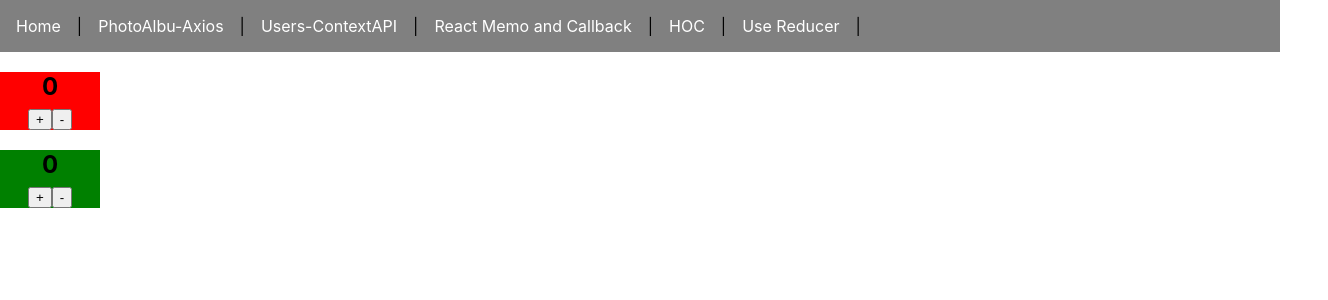
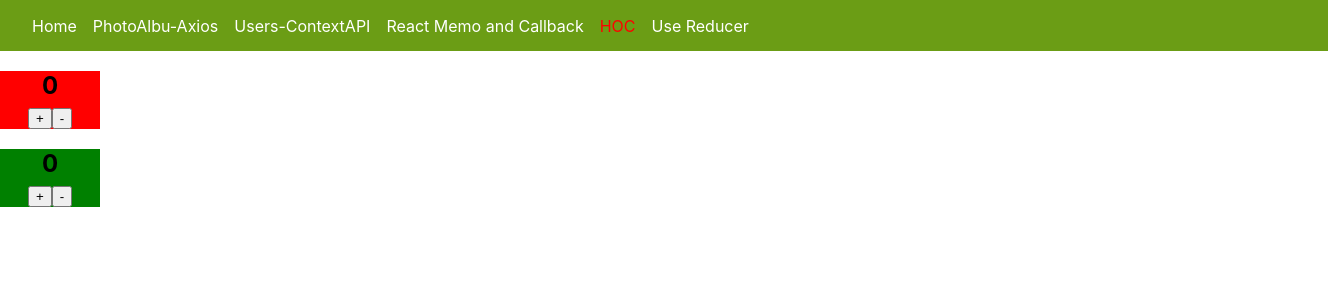
Before and after one commit to SanuKumar/react-brushup, a React (Create React App) app: page /hoc in a window 1280 px wide. Shown: the top 300 px of the page, 1328 px wide, since content can reach past the window. Built offline with nearby package versions, Linux system fonts and the light colour scheme; no server answers.

Commit message:
updated header styles

```diff
--- a/src/App.css
+++ b/src/App.css
@@ -1,38 +1,4 @@
-.App {
-  text-align: center;
+body {
+  margin: 0;
+  padding: 0;
 }
-
-.App-logo {
-  height: 40vmin;
-  pointer-events: none;
-}
-
-@media (prefers-reduced-motion: no-preference) {
-  .App-logo {
-    animation: App-logo-spin infinite 20s linear;
-  }
-}
-
-.App-header {
-  background-color: #282c34;
-  min-height: 100vh;
-  display: flex;
-  flex-direction: column;
-  align-items: center;
-  justify-content: center;
-  font-size: calc(10px + 2vmin);
-  color: white;
-}
-
-.App-link {
-  color: #61dafb;
-}
-
-@keyframes App-logo-spin {
-  from {
-    transform: rotate(0deg);
-  }
-  to {
-    transform: rotate(360deg);
-  }
-}
--- a/src/components/Header/Header.css
+++ b/src/components/Header/Header.css
@@ -1,16 +1,24 @@
-.header {
-  background-color: gray;
-  display: flex;
+.main-header {
+  height: 3.2rem;
+  background-color: rgb(107, 157, 21);
+  padding: 0 1.5rem;
   width: 100%;
-  overflow-y: scroll;
 }
 
-a {
-  padding: 1rem;
+.header {
+  display: flex;
+  overflow-y: scroll;
+  height: 100%;
+  align-items: center;
+}
+
+.main-header__item {
+  margin: 0 0.5rem;
   text-decoration: none;
   color: white;
 }
 
-p {
-  text-align: right;
+.main-header__item span:hover,
+.active {
+  color: red;
 }
--- a/src/components/Header/Header.js
+++ b/src/components/Header/Header.js
@@ -1,29 +1,55 @@
 import React from "react";
-import { Link } from "react-router-dom";
+import { NavLink } from "react-router-dom";
 import "./Header.css";
 
 const Header = () => {
   return (
-    <nav className="header">
-      <p>
-        <Link to={"/"}>Home</Link>|
-      </p>
-      <p>
-        <Link to={"/photos"}>PhotoAlbu-Axios</Link>|
-      </p>
-      <p>
-        <Link to="/user">Users-ContextAPI</Link>|
-      </p>
-      <p>
-        <Link to="/memo">React Memo and Callback</Link>|
-      </p>
-      <p>
-        <Link to="/hoc">HOC</Link>|
-      </p>
-      <p>
-        <Link to="/useReducer">Use Reducer</Link>|
-      </p>
-    </nav>
+    <div className="main-header">
+      <nav className="header">
+        <NavLink
+          activeClassName="active"
+          className="main-header__item"
+          to={"/"}
+        >
+          <span>Home</span>
+        </NavLink>
+        <NavLink
+          activeClassName="active"
+          className="main-header__item"
+          to={"/photos"}
+        >
+          <span>PhotoAlbu-Axios</span>
+        </NavLink>
+        <NavLink
+          activeClassName="active"
+          className="main-header__item"
+          to="/user"
+        >
+          <span>Users-ContextAPI</span>
+        </NavLink>
+        <NavLink
+          activeClassName="active"
+          className="main-header__item"
+          to="/memo"
+        >
+          <span>React Memo and Callback</span>
+        </NavLink>
+        <NavLink
+          activeClassName="active"
+          className="main-header__item"
+          to="/hoc"
+        >
+          <span>HOC</span>
+        </NavLink>
+        <NavLink
+          activeClassName="active"
+          className="main-header__item"
+          to="/useReducer"
+        >
+          <span>Use Reducer</span>
+        </NavLink>
+      </nav>
+    </div>
   );
 };
 
```
